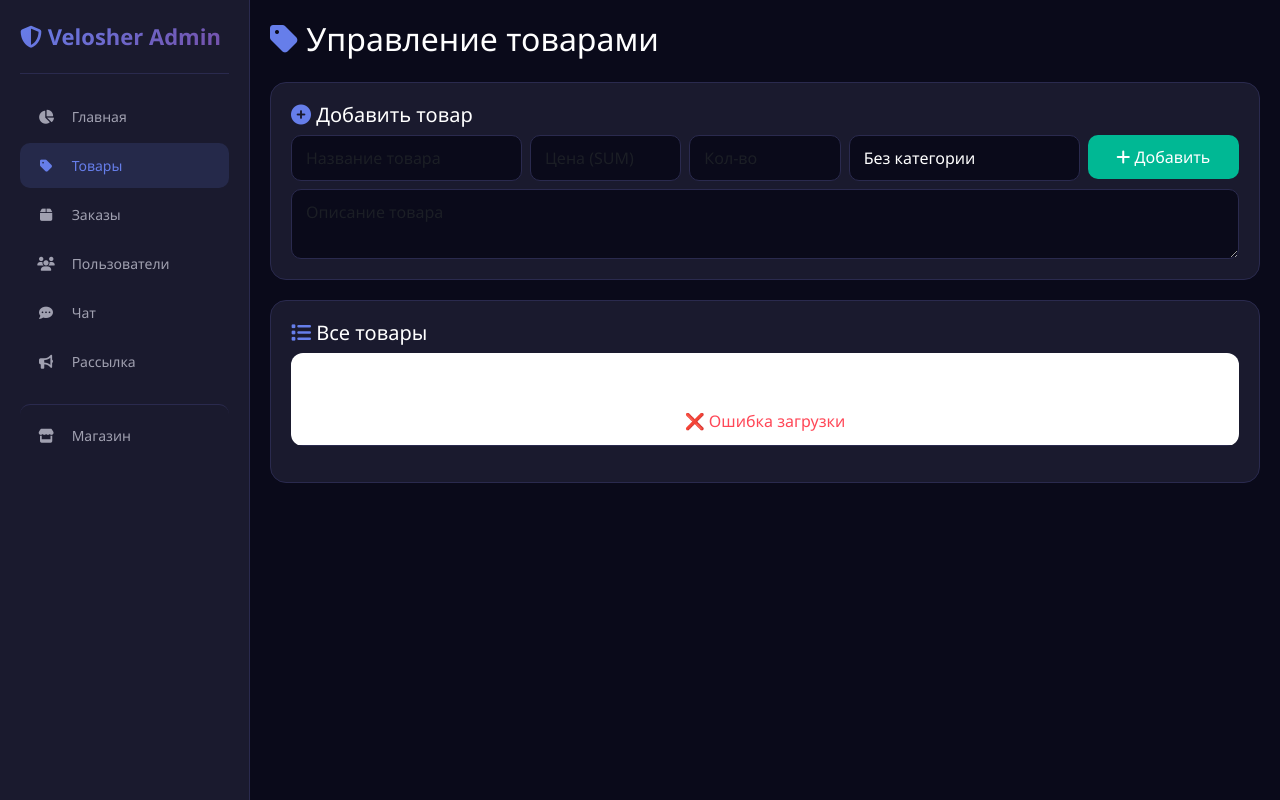
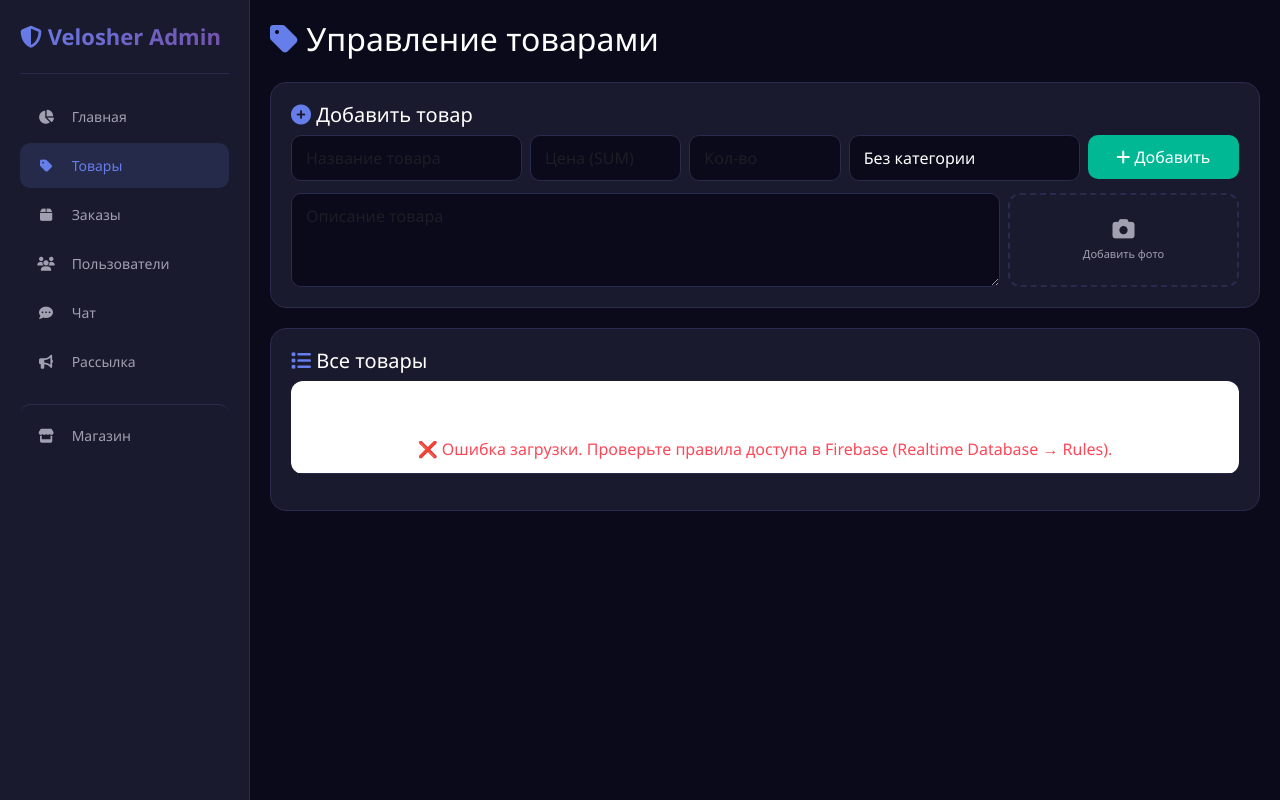
Before and after one commit to Mirzarasulov/velosher, a Flask app: template templates/admin/products.html in a window 1280 px wide. Run offline with Flask 3, Linux system fonts and the light colour scheme; the template is opened without the code that fills it, so the values that code supplies are empty; data comes from the database, SQL or seed files in the repository; some libraries are stand-ins or nearby versions.

Commit message:
Update products.html

```diff
--- a/templates/admin/products.html
+++ b/templates/admin/products.html
@@ -65,6 +65,7 @@
         }
         .btn-success { background: var(--success); border: none; color: white; padding: 10px 20px; border-radius: 10px; cursor: pointer; }
         .btn-success:hover { background: #00a381; }
+        .btn-success:disabled { opacity: 0.6; cursor: not-allowed; }
         .btn-danger { background: var(--danger); border: none; color: white; padding: 6px 12px; border-radius: 6px; cursor: pointer; font-size: 13px; }
         .btn-danger:hover { background: #e63946; }
         .table-dark-custom {
@@ -75,7 +76,7 @@
         }
         .table-dark-custom thead { background: rgba(102,126,234,0.15); }
         .table-dark-custom th { color: var(--text); padding: 12px 16px; border: none; font-size: 13px; }
-        .table-dark-custom td { color: var(--text-muted); padding: 12px 16px; border-color: var(--border); }
+        .table-dark-custom td { color: var(--text-muted); padding: 12px 16px; border-color: var(--border); vertical-align: middle; }
         .badge-category {
             background: rgba(102,126,234,0.2);
             color: var(--primary);
@@ -83,6 +84,19 @@
             border-radius: 20px;
             font-size: 12px;
         }
+        .prod-thumb {
+            width: 46px; height: 46px; border-radius: 8px; object-fit: cover;
+            background: rgba(255,255,255,0.05); border: 1px solid var(--border);
+        }
+        .upload-box {
+            border: 2px dashed var(--border); border-radius: 12px; padding: 14px;
+            text-align: center; cursor: pointer; transition: all 0.3s; height: 100%;
+            display: flex; flex-direction: column; align-items: center; justify-content: center;
+        }
+        .upload-box:hover { border-color: var(--primary); background: rgba(102,126,234,0.05); }
+        .upload-box img { max-height: 60px; max-width: 100%; border-radius: 6px; margin-bottom: 6px; }
+        .upload-box i { font-size: 22px; color: var(--text-muted); margin-bottom: 6px; }
+        .upload-box span { font-size: 11px; color: var(--text-muted); }
         .toast {
             position: fixed;
             bottom: 20px;
@@ -149,11 +163,21 @@
                     </select>
                 </div>
                 <div class="col-md-2">
-                    <button class="btn-success w-100" onclick="addProduct()"><i class="fas fa-plus"></i> Добавить</button>
+                    <button class="btn-success w-100" id="addBtn" onclick="addProduct()"><i class="fas fa-plus"></i> Добавить</button>
                 </div>
             </div>
-            <div class="mt-2">
-                <textarea class="form-control" id="productDescription" placeholder="Описание товара" rows="2"></textarea>
+            <div class="row g-2 mt-1">
+                <div class="col-md-9">
+                    <textarea class="form-control h-100" id="productDescription" placeholder="Описание товара" rows="3"></textarea>
+                </div>
+                <div class="col-md-3">
+                    <div class="upload-box" id="uploadBox" onclick="document.getElementById('productImageInput').click()">
+                        <img id="imgPreview" style="display:none;">
+                        <i class="fas fa-camera" id="uploadIcon"></i>
+                        <span id="uploadLabel">Добавить фото</span>
+                    </div>
+                    <input type="file" id="productImageInput" accept="image/*" style="display:none" onchange="handleImageSelect(event)">
+                </div>
             </div>
         </div>
 
@@ -163,7 +187,7 @@
                 <table class="table-dark-custom table">
                     <thead>
                         <tr>
-                            <th>ID</th>
+                            <th>Фото</th>
                             <th>Название</th>
                             <th>Категория</th>
                             <th>Цена</th>
@@ -182,7 +206,12 @@
     <div class="toast" id="toast"></div>
 
     <script>
-        const API_URL = 'http://127.0.0.1:5000';
+        // ============ FIREBASE (Realtime Database, доступ по обычным REST-запросам) ============
+        // Важно: в консоли Firebase → Realtime Database → Rules должно быть разрешено
+        // чтение/запись (см. пояснение, которое я дал в чате).
+        const FIREBASE_URL = 'https://velosher-f82b5-default-rtdb.asia-southeast1.firebasedatabase.app';
+
+        let selectedImageDataUrl = '';
 
         function showToast(msg) {
             const t = document.getElementById('toast');
@@ -194,34 +223,80 @@
 
         function formatPrice(p) { return new Intl.NumberFormat('uz-UZ').format(p); }
 
+        // Сжимаем фото в браузере перед сохранением в базу (иначе база разрастётся)
+        function compressImage(file, maxWidth = 900, quality = 0.72) {
+            return new Promise((resolve, reject) => {
+                const reader = new FileReader();
+                reader.onload = (e) => {
+                    const img = new Image();
+                    img.onload = () => {
+                        let w = img.width, h = img.height;
+                        if (w > maxWidth) { h = Math.round(h * (maxWidth / w)); w = maxWidth; }
+                        const canvas = document.createElement('canvas');
+                        canvas.width = w; canvas.height = h;
+                        canvas.getContext('2d').drawImage(img, 0, 0, w, h);
+                        resolve(canvas.toDataURL('image/jpeg', quality));
+                    };
+                    img.onerror = () => reject(new Error('Не удалось прочитать изображение'));
+                    img.src = e.target.result;
+                };
+                reader.onerror = () => reject(new Error('Не удалось прочитать файл'));
+                reader.readAsDataURL(file);
+            });
+        }
+
+        async function handleImageSelect(event) {
+            const file = event.target.files[0];
+            if (!file) return;
+            try {
+                selectedImageDataUrl = await compressImage(file);
+                document.getElementById('imgPreview').src = selectedImageDataUrl;
+                document.getElementById('imgPreview').style.display = 'block';
+                document.getElementById('uploadIcon').style.display = 'none';
+                document.getElementById('uploadLabel').textContent = 'Фото выбрано ✓';
+            } catch (e) {
+                showToast('❌ Ошибка загрузки фото: ' + e.message);
+            }
+        }
+
+        function resetImagePicker() {
+            selectedImageDataUrl = '';
+            document.getElementById('productImageInput').value = '';
+            document.getElementById('imgPreview').style.display = 'none';
+            document.getElementById('uploadIcon').style.display = 'block';
+            document.getElementById('uploadLabel').textContent = 'Добавить фото';
+        }
+
         async function loadProducts() {
+            const tbody = document.getElementById('productsList');
             try {
-                const res = await fetch(`${API_URL}/api/products`);
+                const res = await fetch(`${FIREBASE_URL}/products.json`);
+                if (!res.ok) throw new Error('HTTP ' + res.status);
                 const data = await res.json();
-                const tbody = document.getElementById('productsList');
-                if (!data.products || data.products.length === 0) {
+                if (!data) {
                     tbody.innerHTML = '<tr><td colspan="6" style="text-align:center;">Нет товаров</td></tr>';
                     return;
                 }
+                const products = Object.entries(data).map(([key, p]) => ({ ...p, id: p.id || key }));
                 const categoryMap = {
                     1: '🏔️ Горные', 2: '🏙️ Городские', 3: '🚴 Шоссейные',
                     4: '⚡ Электро', 5: '👶 Детские', 6: '📦 Складные'
                 };
-                tbody.innerHTML = data.products.map(p => `
+                tbody.innerHTML = products.map(p => `
                     <tr>
-                        <td>${p.id}</td>
+                        <td>${p.image ? `<img src="${p.image}" class="prod-thumb">` : `<div class="prod-thumb d-flex align-items-center justify-content-center"><i class="fas fa-image" style="color:var(--text-muted);"></i></div>`}</td>
                         <td>${p.name}</td>
                         <td><span class="badge-category">${categoryMap[p.category_id] || 'Без категории'}</span></td>
                         <td>${formatPrice(p.price)} сум</td>
                         <td>${p.stock}</td>
                         <td>
-                            <button class="btn-danger" onclick="deleteProduct(${p.id})"><i class="fas fa-trash"></i></button>
+                            <button class="btn-danger" onclick="deleteProduct('${p.id}')"><i class="fas fa-trash"></i></button>
                         </td>
                     </tr>
                 `).join('');
             } catch (e) {
                 console.error('Load products error:', e);
-                document.getElementById('productsList').innerHTML = '<tr><td colspan="6" style="text-align:center;color:var(--danger);">❌ Ошибка загрузки</td></tr>';
+                tbody.innerHTML = '<tr><td colspan="6" style="text-align:center;color:var(--danger);">❌ Ошибка загрузки. Проверьте правила доступа в Firebase (Realtime Database → Rules).</td></tr>';
             }
         }
 
@@ -237,39 +312,59 @@
                 return;
             }
 
+            const addBtn = document.getElementById('addBtn');
+            addBtn.disabled = true;
+            addBtn.innerHTML = '<i class="fas fa-spinner fa-spin"></i> Добавление...';
+
             try {
-                const res = await fetch(`${API_URL}/api/product/add`, {
+                // Firebase сам создаёт уникальный ключ (push id)
+                const res = await fetch(`${FIREBASE_URL}/products.json`, {
                     method: 'POST',
                     headers: { 'Content-Type': 'application/json' },
-                    body: JSON.stringify({ name, price, stock, category_id: category_id || null, description })
+                    body: JSON.stringify({
+                        name, price, stock,
+                        category_id: category_id ? Number(category_id) : null,
+                        description,
+                        image: selectedImageDataUrl || '',
+                        created_at: new Date().toISOString()
+                    })
                 });
-                const data = await res.json();
-                if (data.success) {
+                if (!res.ok) throw new Error('HTTP ' + res.status);
+                const result = await res.json(); // { name: "<push_id>" }
+                const newId = result.name;
+
+                // Сохраняем сам id внутрь записи, чтобы он совпадал с ключом
+                await fetch(`${FIREBASE_URL}/products/${newId}/id.json`, {
+                    method: 'PUT',
+                    headers: { 'Content-Type': 'application/json' },
+                    body: JSON.stringify(newId)
+                });
+
                 document.getElementById('productName').value = '';
                 document.getElementById('productPrice').value = '';
                 document.getElementById('productStock').value = '';
                 document.getElementById('productDescription').value = '';
+                document.getElementById('productCategory').value = '';
+                resetImagePicker();
                 showToast('✅ Товар добавлен!');
                 loadProducts();
-                } else {
-                    showToast('❌ Ошибка: ' + (data.error || 'Неизвестная'));
-                }
             } catch (e) {
                 showToast('❌ Ошибка: ' + e.message);
+            } finally {
+                addBtn.disabled = false;
+                addBtn.innerHTML = '<i class="fas fa-plus"></i> Добавить';
             }
         }
 
         async function deleteProduct(id) {
             if (!confirm('Удалить товар?')) return;
             try {
-                const res = await fetch(`${API_URL}/api/product/${id}/delete`, { method: 'DELETE' });
-                const data = await res.json();
-                if (data.success) {
+                const res = await fetch(`${FIREBASE_URL}/products/${id}.json`, { method: 'DELETE' });
+                if (!res.ok) throw new Error('HTTP ' + res.status);
                 showToast('✅ Товар удален');
                 loadProducts();
-                }
             } catch (e) {
-                showToast('❌ Ошибка удаления');
+                showToast('❌ Ошибка удаления: ' + e.message);
             }
         }
 
```
Lines whose indentation alone changed are shown as unchanged.
